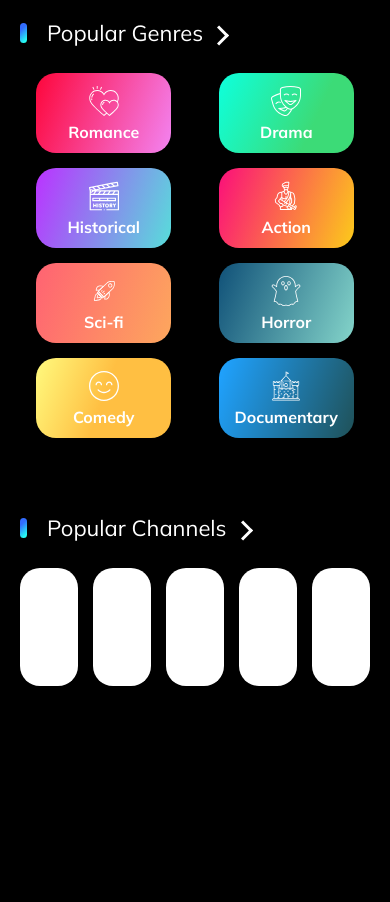
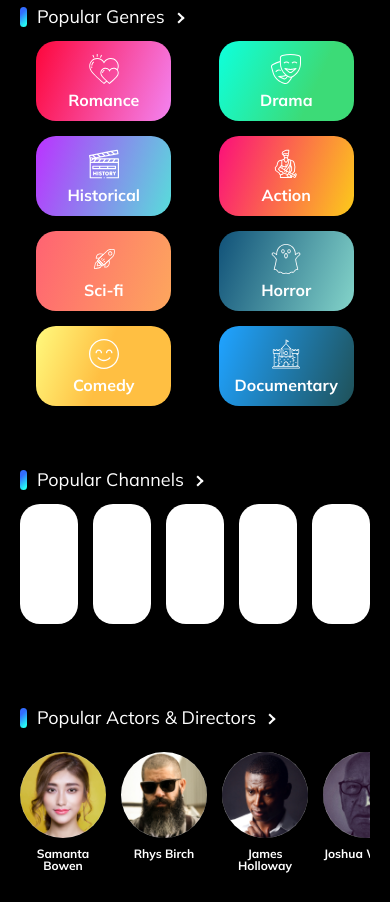
Before and after one commit to AleksandrYatsenko/First_M-box, a plain HTML site: page index.html in a window 390 px wide. Shown: the part 843-1745 px from the top of the page. Before the commit the page ends 1579 px from the top, so only its background shows below. Drawn offline with Linux system fonts and the light colour scheme.

Commit message:
finish actors

```diff
--- a/index.html
+++ b/index.html
@@ -245,16 +245,16 @@
         <a href="#" class="channels__title">Popular Channels</a>
       </div>
       <div class="channels__list">
-        <div class="channels__item"></div>
-        <div class="channels__item"></div>
-        <div class="channels__item"></div>
-        <div class="channels__item"></div>
-        <div class="channels__item"></div>
+        <a href="#" class="channels__item"></a>
+        <a href="#" class="channels__item"></a>
+        <a href="#" class="channels__item"></a>
+        <a href="#" class="channels__item"></a>
+        <a href="#" class="channels__item"></a>
       </div>
     </div>
   </section>
 
-  <section style="display: none;" class="actors">
+  <section class="actors">
     <div class="container">
       <div class="actors__box">
         <div class="deco"></div>
--- a/sass/blocks/_actors.scss
+++ b/sass/blocks/_actors.scss
@@ -1,7 +1,6 @@
 .actors {
   width: 100%;
-  min-height: 308px;
-  margin-top: 70px;
+  padding: 70px 0 50px;
   &__box {
     display: flex;
     align-items: center;
@@ -37,7 +36,7 @@
   &__list {
     display: flex;
     justify-content: space-between;
-    align-items: center;
+    align-items: flex-start;
     gap: 60px;
   }
   &__link {
@@ -45,16 +44,22 @@
     flex-direction: column;
     justify-content: space-between;
     align-items: center;
+    width: 190px;
+    height: auto;
     text-decoration: none;
+    transition: all .2s linear;
+    &:hover {
+      transform: scale(105%);
+    }
     img {
-      width: 190px;
-      height: 190px;
+      display: block;
+      width: 100%;
       border-radius: 50%;
       border: none;
     }
     span {
       margin-top: 20px;
-      margin-bottom: 30px;
+      margin-bottom: 10px;
       font-size: 18px;
       font-weight: 700;
       line-height: 20px;
--- a/sass/blocks/_channels.scss
+++ b/sass/blocks/_channels.scss
@@ -42,10 +42,15 @@
     gap: 35px;
   }
   &__item {
-    max-width: 260px;
-    max-height: 118px;
+    width: 260px;
+    height: 118px;
     background-color: #fff;
     border-radius: 20px;
     border: none;
+    text-decoration: none;
+    transition: all .2s linear;
+    &:hover {
+      transform: scale(105%);
+    }
   }
 }
--- a/sass/blocks/_movies.scss
+++ b/sass/blocks/_movies.scss
@@ -44,11 +44,14 @@
     align-items: center;
     margin-bottom: 55px;
     gap: 40px;
-    overflow: hidden;
   }
   &__link {
     display: block;
     max-width: 206px;
+    transition: all .2s linear;
+    &:hover {
+      transform: scale(105%);
+    }
     img {
       width: 100%;
       border-radius: 20px;
@@ -73,7 +76,7 @@
     line-height: 20px;
     text-align: center;
     text-decoration: none;
-    transition: all 0.5s;
+    transition: all 0.2s linear;
     &:hover {
       color: #fff;
       background: linear-gradient(316.53deg, #26FFF2 13.2%, #326CFF 71.54%);
--- a/sass/blocks/_shows.scss
+++ b/sass/blocks/_shows.scss
@@ -68,11 +68,14 @@
     justify-content: space-between;
     align-items: center;
     gap: 40px;
-    overflow: hidden;
   }
   &__link {
     display: block;
     max-width: 206px;
+    transition: all .2s linear;
+    &:hover {
+      transform: scale(105%);
+    }
     img {
       width: 100%;
       border-radius: 20px;
--- a/sass/libs/_media.scss
+++ b/sass/libs/_media.scss
@@ -16,7 +16,8 @@
     }
   }
   .genres,
-  .channels {
+  .channels,
+  .actors {
     padding-top: 60px;
     &__box {
       margin-bottom: 30px;
@@ -103,7 +104,8 @@
     }
   }
   .genres,
-  .channels {
+  .channels,
+  .actors {
     padding-top: 40px;
     &__title {
       font-size: 22px;
@@ -122,6 +124,16 @@
     &__item {
       width: 200px;
       height: 120px;
+    }
+  }
+  .actors {
+    padding: 30px 0 20px;
+    &__link {
+      width: 140px;
+      span {
+        font-size: 16px;
+        line-height: 16px;
+      }
     }
   }
 }
@@ -183,8 +195,9 @@
       }
     }
   }
-  .genres
-  .channels {
+  .genres,
+  .channels,
+  .actors {
     &__box {
       margin-bottom: 20px;
     }
@@ -211,6 +224,20 @@
       span {
         font-size: 24px;
         line-height: 24px;
+      }
+    }
+  }
+  .actors {
+    padding: 20px 0;
+    &__box {
+      margin-top: 10px;
+    }
+    &__link {
+      width: 110px;
+      span {
+        margin-top: 10px;
+        font-size: 12px;
+        line-height: 12px;
       }
     }
   }
@@ -356,8 +383,9 @@
       }
     }
   }
-  .genres
-  .channels {
+  .genres,
+  .channels,
+  .actors {
     padding-top: 30px;
     &__box {
       margin: 10px 0 10px;
@@ -391,6 +419,15 @@
         font-size: 18px;
         line-height: 18px;
       }
+    }
+  }
+  .actors {
+    padding: 20px 0;
+    &__box {
+      margin-bottom: 20px;
+    }
+    &__link {
+      width: 80px;
     }
   }
 }
@@ -505,9 +542,18 @@
       }
     }
   }
-  .channels {
+  .channels,
+  .actors {
     &__list {
       gap: 15px;
     }
   }
+  .actors {
+    &__list {
+      overflow: hidden;
+    }
+    &__link {
+      width: 86px;
+    }
+  }
 }
```
Also changed, not shown: css/style.min.css.
